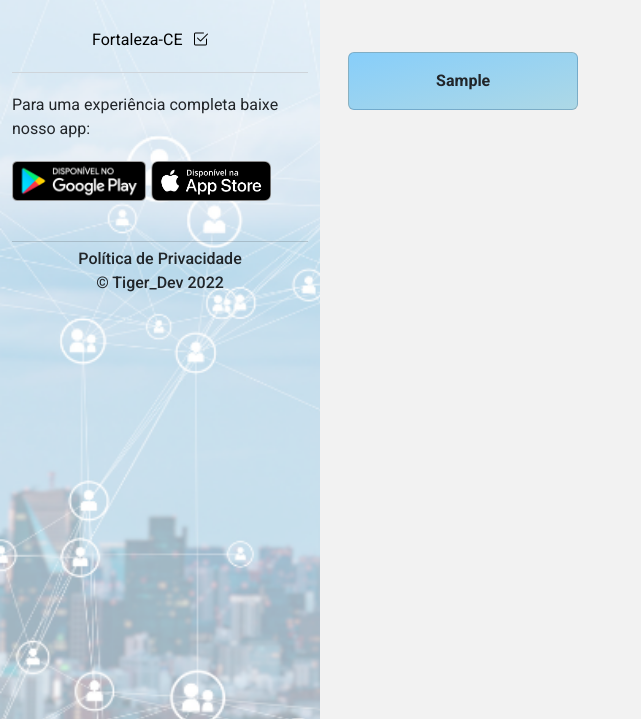
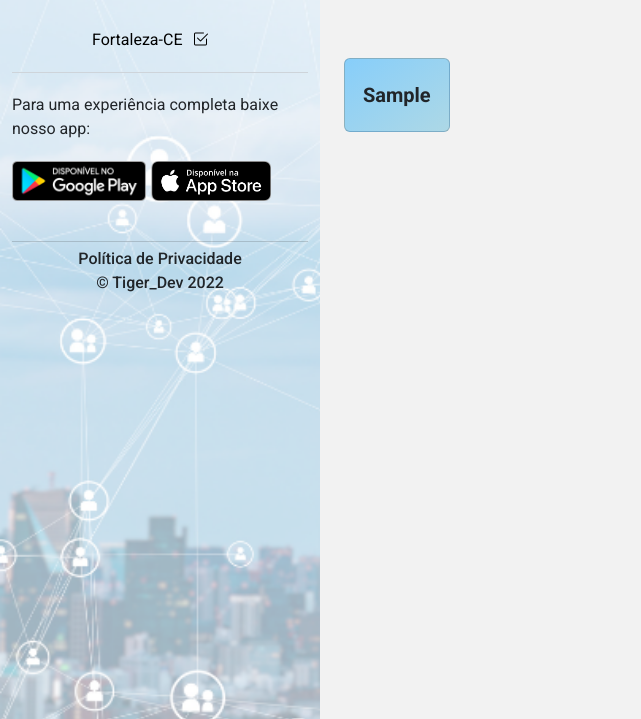
Before and after one commit to melojrx/urbanmobSMTT, a Flask app: template app/templates/cidadao.html in a window 1280 px wide. Shown: the part 62-781 px from the top of the page, without its empty margins (0-641 px from the left). Run offline with Flask 3, Linux system fonts and the light colour scheme; the template is opened without the code that fills it: most values are stand-ins (such as "Sample title", 1, 10 or a date in 2020); parts of the project's set-up code (start-up, migrations or seed data) failed here and were passed over; some libraries are stand-ins or nearby versions.

Commit message:
ajuste-tela-cidadao

```diff
--- a/app/templates/cidadao.html
+++ b/app/templates/cidadao.html
@@ -2,21 +2,23 @@
 
 {% block conteudo %}
 
-<div class="d-flex mt-5 justify-content-center align-items-center"  >
+<div class="d-flex mt-5 justify-content-center align-items-center">
   <div class="container">
     <div class="row">
       {% for tipoSolicitacao in listTipoSolicitacao %}
-      <div class="col-md-4">
-        <div class="card m-1">
-          <div class="card-body">
-            <i class="{{tipoSolicitacao.txtIcone}}" onclick="window.location.href='{{url_for('public.selecionarTipoSolicitacao', tipo_solicitacao=tipoSolicitacao.id)}}';"></i>
-            <span class="fw-semibold">{{tipoSolicitacao.txtTipoSolicitacao}}</span>
+        <div class="col-sm-6 col-md-4 col-lg-3 col-xl-2">
+          <div class="card mb-3">
+            <div class="card-body text-center">
+              <i class="{{tipoSolicitacao.txtIcone}} mb-2"
+                onclick="window.location.href='{{ url_for('public.selecionarTipoSolicitacao', tipo_solicitacao=tipoSolicitacao.id) }}';"></i>
+              <h5 class="fw-semibold">{{tipoSolicitacao.txtTipoSolicitacao}}</h5>
+            </div>
           </div>
         </div>
-      </div>
       {% endfor %}
     </div>
   </div>
 </div>
 
+
 {% endblock conteudo %}
```
